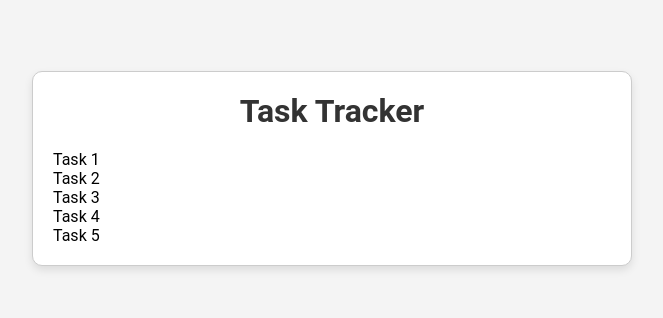
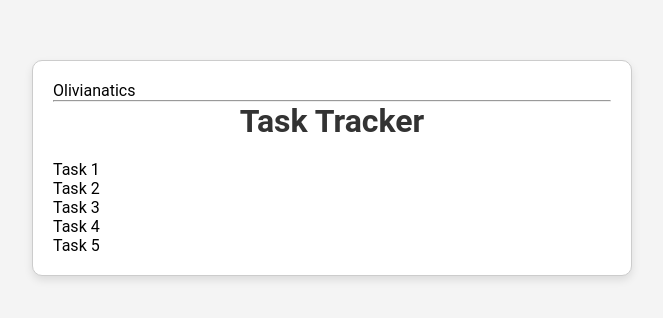
Before and after one commit to mariellethegreat/task-tracker-IV-BSIT-A, a plain HTML site: page index.html in a window 1280 px wide. Shown: the part 232-550 px from the top of the page, without its empty margins (308-971 px from the left). Drawn offline with Linux system fonts and the light colour scheme.

```diff
--- a/index.html
+++ b/index.html
@@ -8,6 +8,8 @@
   </head>
   <body>
     <div class="container">
+      <p>Olivianatics</p>
+      <hr>
       <h1>Task Tracker</h1>
       <ul id="tasks">
         <li>Task 1</li>
```
